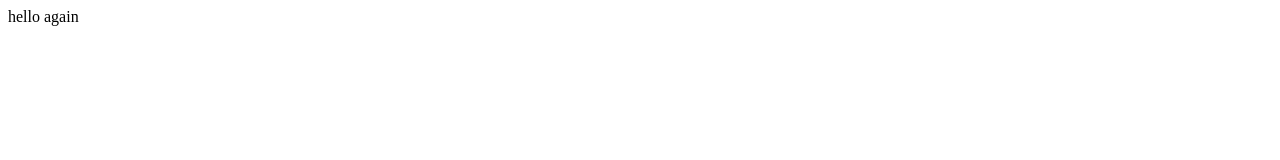
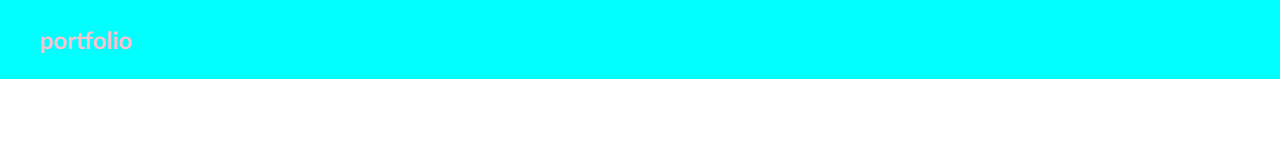
Before and after one commit to Todokicat/todokicat.github.io, a plain HTML site: page index.html in a window 1280 px wide. Drawn offline with Linux system fonts and the light colour scheme.

Commit message:
centered navigation

```diff
--- a/index.html
+++ b/index.html
@@ -1,9 +1,16 @@
 <!DOCTYPE html>
 <html>
     <head>
+        <link rel="stylesheet" href="style.css" />
         <title>hello</title>
     </head>
     <body>
-        hello again
+        <header>
+            <nav>
+                <ul>
+                    <li>portfolio</li>
+                </ul>
+            </nav>
+        </header>
     </body>
 </html>
--- /dev/null
+++ b/style.css
@@ -0,0 +1,27 @@
+html, header, body {
+    margin: 0;
+    padding: 0;
+}
+
+html{
+    color:pink;
+    font-family:'Trebuchet MS', 'Lucida Sans Unicode', 'Lucida Grande', 'Lucida Sans', Arial, sans-serif;
+    font-size: 24px;
+    font-weight: bold;
+}
+
+header{
+    background-color: aqua;
+}
+
+header nav {
+    padding: 25px 0;
+    width: 1200px;
+    margin:0 auto;
+}
+
+header nav ul {
+    list-style: none;
+    padding: 0;
+    margin: 0;
+}
```
